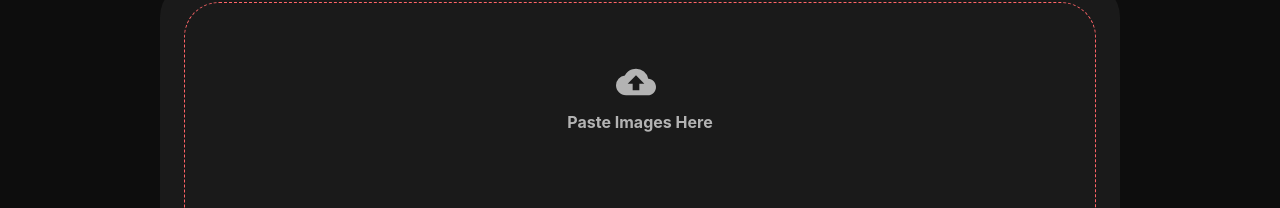
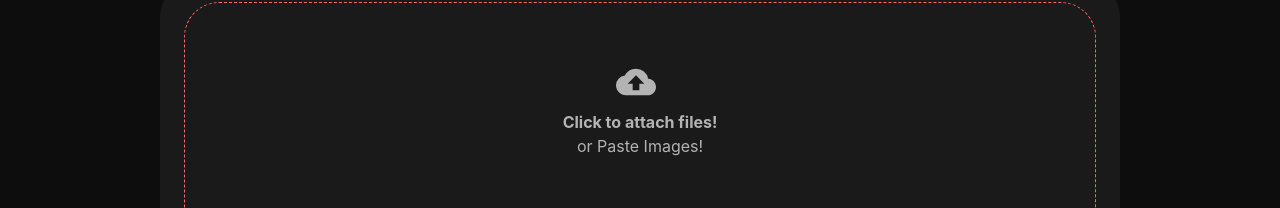
Before and after one commit to Pandalfer/ScreenshotToTextFrontend, a React (Vite) app: page / in a window 1280 px wide. Shown: the part 218-426 px from the top of the page. Built offline with nearby package versions, Linux system fonts and the light colour scheme.

Commit message:
Update UnuploadedImageBox.tsx

```diff
--- a/src/components/UnuploadedImageBox.tsx
+++ b/src/components/UnuploadedImageBox.tsx
@@ -72,7 +72,12 @@ function UploadBox({
           <div
             className={`${theme ? "dark" : ""} text-(--text-body-light) dark:text-(--text-body-dark) text-base font-bold font-['Inter'] text-center`}
           >
-            Paste Images Here
+            Click to attach files!
+          </div>
+          <div
+            className={`${theme ? "dark" : ""} text-(--text-body-light) dark:text-(--text-body-dark) text-base font-['Inter'] text-center`}
+          >
+            or Paste Images!
           </div>
         </div>
       </div>
```
